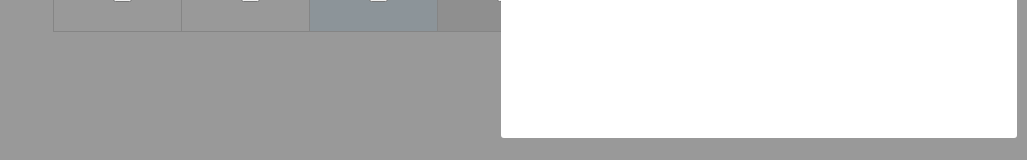
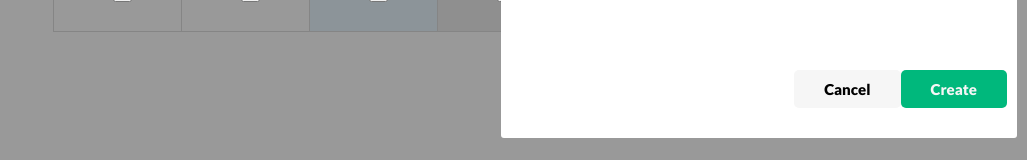
Before and after one commit to zurichat/zc_plugin_company_holiday_calendar, a React (Create React App) app in the folder calendar_frontend/: page / in a window 1280 px wide. Both pictures are taken after a click on the button "Add Event". Shown: the part 618-778 px from the top of the page, without its empty margins (253-1280 px from the left). Built offline with nearby package versions, Linux system fonts and the light colour scheme.

Commit message:
Create and Cancel buttons added as per ticket #124

```diff
--- a/calendar_frontend/src/conponents/Event.js
+++ b/calendar_frontend/src/conponents/Event.js
@@ -1,34 +1,40 @@
-import React, { useState } from 'react';
-import './event.css';
-import { FaTimesCircle } from 'react-icons/fa';
-import DateInput from './DateInput';
-import ShowMe from './showMe/ShowMe';
+import React, { useState } from "react";
+import "./event.css";
+import { FaTimesCircle } from "react-icons/fa";
+import DateInput from "./DateInput";
+import ShowMe from "./showMe/ShowMe";
 
 const Event = () => {
   const [isEventOpen, setIsEventOpen] = useState(false);
   return (
     <div>
-      <button id='add-event' onClick={() => setIsEventOpen(true)}>
+      <button id="add-event" onClick={() => setIsEventOpen(true)}>
         Add Event
       </button>
-      {isEventOpen && <div className='overlay'></div>}
+      {isEventOpen && <div className="overlay"></div>}
       {isEventOpen && (
-        <div className='event-form'>
+        <div className="event-form">
           <header>
             <h2>Add New Event</h2>
             <FaTimesCircle
-              className='faTimes'
+              className="faTimes"
               onClick={() => setIsEventOpen(false)}
             />
           </header>
           <h3>Add New Event</h3>
           <div>
-            <input type='text' placeholder='Add Title' />
-            <DateInput placeholder='Start Date' />
-            <DateInput placeholder='End Date' />
-            <button stlye={{ marginTop: '10px' }}>Add Event</button>
+            <input type="text" placeholder="Add Title" />
+            <DateInput placeholder="Start Date" />
+            <DateInput placeholder="End Date" />
+            <button stlye={{ marginTop: "10px" }}>Add Event</button>
           </div>
           <ShowMe />
+          {/* Code for Create and Cancel buttons on Event form */}
+          <section className="cancel-create">
+            <button id="cancelButton">Cancel</button>
+            <button id="createButton">Create</button>
+          </section>
+          {/* End of Code for Create and Cancel button */}
         </div>
       )}
     </div>
--- a/calendar_frontend/src/conponents/event.css
+++ b/calendar_frontend/src/conponents/event.css
@@ -1,4 +1,4 @@
-@import url('https://fonts.googleapis.com/css2?family=Lato:wght@400;700;900&display=swap');
+@import url("https://fonts.googleapis.com/css2?family=Lato:wght@400;700;900&display=swap");
 
 #add-event {
   position: fixed;
@@ -16,7 +16,6 @@
   border-radius: 5px;
 }
 
-
 .event-form {
   position: fixed;
   right: 10px;
@@ -27,8 +26,8 @@
   z-index: 5;
   border-radius: 3px;
 }
-@media only screen and (max-width: 425px){
- .event-form{
+@media only screen and (max-width: 425px) {
+  .event-form {
     width: 100vw;
   }
 }
@@ -64,3 +63,33 @@
   color: #00b87c;
   margin-right: 20px;
 }
+
+/* Style for section container holding cancel and create button */
+.cancel-create {
+  position: absolute;
+  bottom: 30px;
+  right: 10px;
+}
+
+/* Style for Create and Cancel botton on Event form */
+.cancel-create button {
+  border: none;
+  padding: 10px 30px;
+  cursor: pointer;
+  font-size: 15px;
+  font-weight: 900;
+  font-family: Lato;
+  z-index: 4;
+  border-radius: 5px;
+}
+
+#cancelButton {
+  color: #000;
+  background: #f6f6f6;
+}
+
+#createButton {
+  color: #f6f6f6;
+  background: #00b87c;
+}
+/* Style for Create and cancel Botton Ends here */
```
Also changed, not shown: 1 other file (tests, documents, lock files or other folders). Lines whose indentation alone changed are shown as unchanged.
